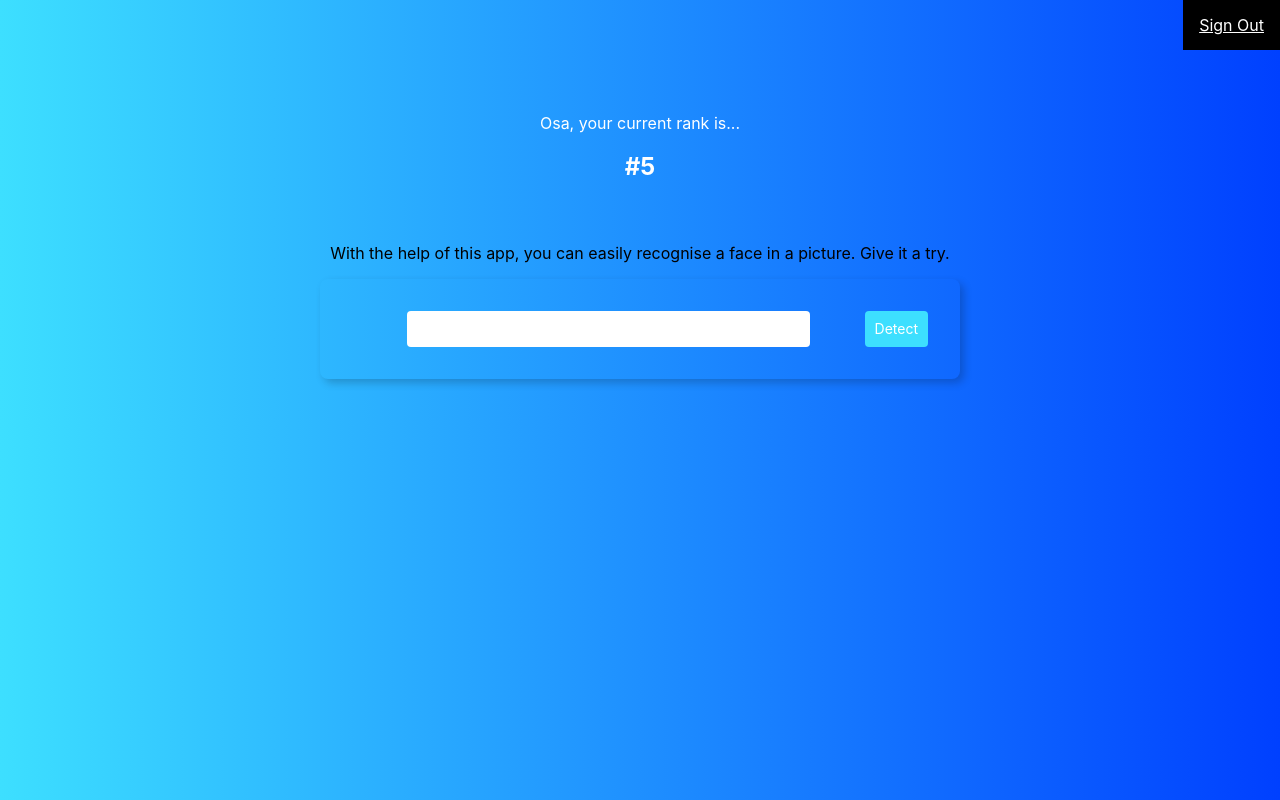
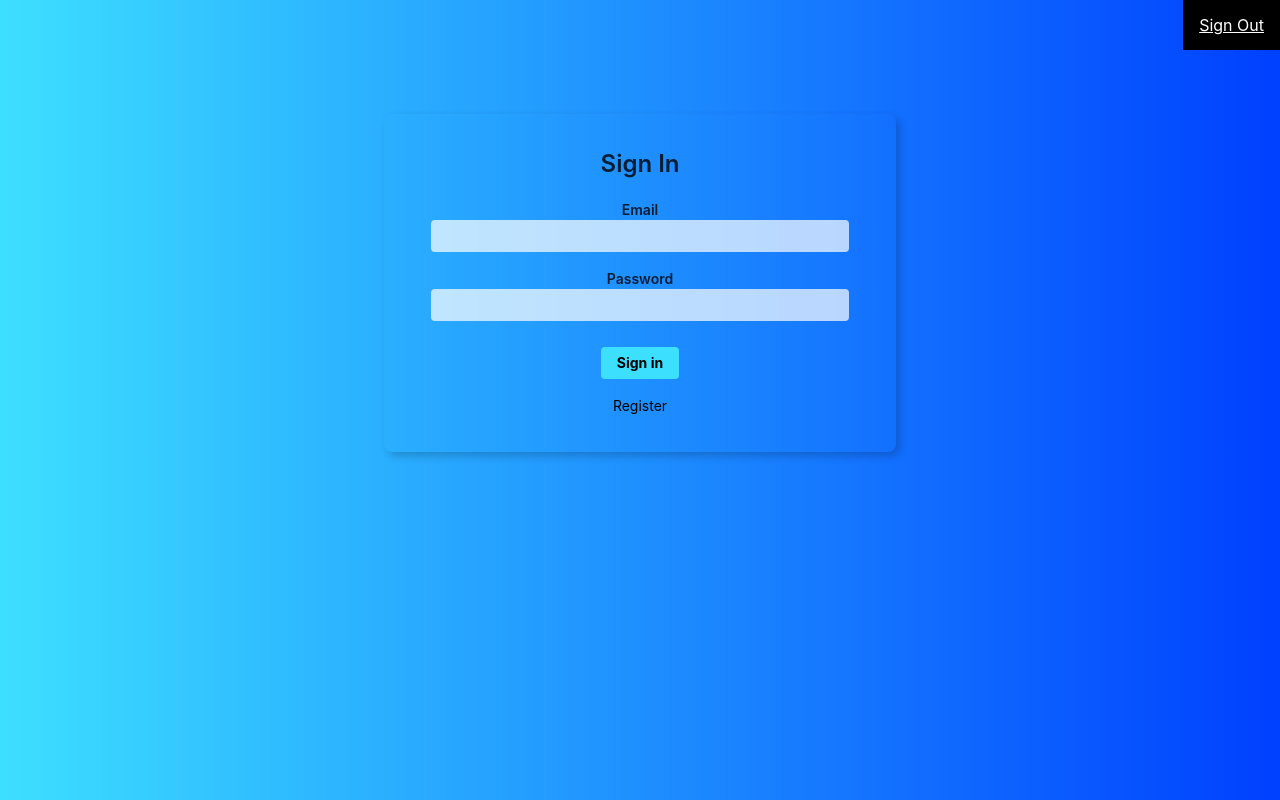
Before and after one commit to AkhatorEnosa/app, a React (Create React App) app: page / in a window 1280 px wide. Built offline with nearby package versions, Linux system fonts and the light colour scheme; what clarifai would draw is missing.

Commit message:
frontend for sign in route

```diff
--- a/src/App.js
+++ b/src/App.js
@@ -4,6 +4,7 @@ import Navigation from './components/Navigation/Navigation';
 import ImageLinkForm from './components/ImageLinkForm/ImageLinkForm';
 import Rank from './components/Rank/Rank';
 import FaceRecognition from './components/FaceRecognition/FaceRecognition';
+import SignIn from './components/SignIn/SignIn';
 // import Particles from 'react-particles-js';
 import './App.css';
 
@@ -19,7 +20,8 @@ class App extends Component {
       input: "",
       imageUrl: "",
       box: {},
-      message: ""
+      message: "",
+      route: "signin"
     }
   }
 
@@ -43,6 +45,12 @@ class App extends Component {
     });
 
     console.log(box);
+  }
+
+  onRouteChange = () => {
+    this.setState({
+      route: "home"
+    });
   }
 
   onInputChange = (e) => {
@@ -78,10 +86,14 @@ class App extends Component {
       <div className="App">
 
         <Navigation/>
-        <Rank />
-        <ImageLinkForm onInputChange={this.onInputChange} onSubmit={this.onSubmit}/>
-        <FaceRecognition imageUrl={this.state.imageUrl} box={this.state.box} message={this.state.message}/>
-
+        { this.state.route === "signin"
+          ?<SignIn onRouteChange={this.onRouteChange}/>
+          :<div>
+            <Rank />
+            <ImageLinkForm onInputChange={this.onInputChange} onSubmit={this.onSubmit}/>
+            <FaceRecognition imageUrl={this.state.imageUrl} box={this.state.box} message={this.state.message}/>
+          </div>
+        }
       </div>
     );
   }
--- a/src/components/ImageLinkForm/ImageLinkForm.js
+++ b/src/components/ImageLinkForm/ImageLinkForm.js
@@ -8,7 +8,7 @@ const ImageLinkForm = ({ onInputChange, onSubmit }) => {
                 {'With the help of this app, you can easily recognise a face in a picture. Give it a try.'}
             </p>
             <div id="form" className="pa4 br3 shadow-5 f6">
-                <input type="text" autoFocus className="pa2 br2 w-70 center" style={{ outline: "none", border:  "none"}} onChange={onInputChange}/>
+                <input type="text" autoFocus className="pa2 br2 w-70 bg-white-70 center" style={{ outline: "none", border:  "none"}} onChange={onInputChange}/>
                 <button className="grow br2 dib white pointer" style={{ padding: "10px", outline: "none", border: "none", background: "rgb(61, 223, 255)"}} onClick={onSubmit}>Detect</button>
             </div>
         </div>
--- /dev/null
+++ b/src/components/SignIn/SignIn.js
@@ -0,0 +1,32 @@
+import React from "react";
+import './SignIn.css';
+
+const SignIn = (prop) => {
+    return (
+        <div className="pa4 br3 shadow-5 f6 w-40 center white">
+            <main className="pa1 black-80">
+                <form className="measure center">
+                    <fieldset id="sign_up" className="ba b--transparent ph0 mh0">
+                        <legend className="f3 fw6 ph0 mh0">Sign In</legend>
+                        <div className="mt3">
+                            <label className="db fw6 lh-copy f6" for="email-address">Email</label>
+                            <input className="pa2 input-reset bg-white-70 ba br2 w-100" style={{ outline: "none", border:  "none"}} type="email" name="email-address"  id="email-address" />
+                        </div>
+                        <div className="mv3">
+                            <label className="db fw6 lh-copy f6" for="password">Password</label>
+                            <input className="pa2 input-reset bg-white-70 ba br2 w-100" style={{ outline: "none", border:  "none"}} type="password" name="password"  id="password" />
+                        </div>
+                    </fieldset>
+                    <div className="">
+                        <input className="b br2 ph3 pv2 input-reset ba grow pointer f6 dib" style={{ outline: "none", border:  "none", background: "rgb(61, 223, 255)"}} type="submit" value="Sign in" />
+                    </div>
+                    <div className="lh-copy mt3">
+                        <a href="#0" className="f6 link dim black db">Register</a>
+                    </div>
+                </form>
+            </main>
+        </div>
+    )
+}
+
+export default SignIn;
```
Also changed, not shown: src/components/SignIn/SignIn.css (added).
